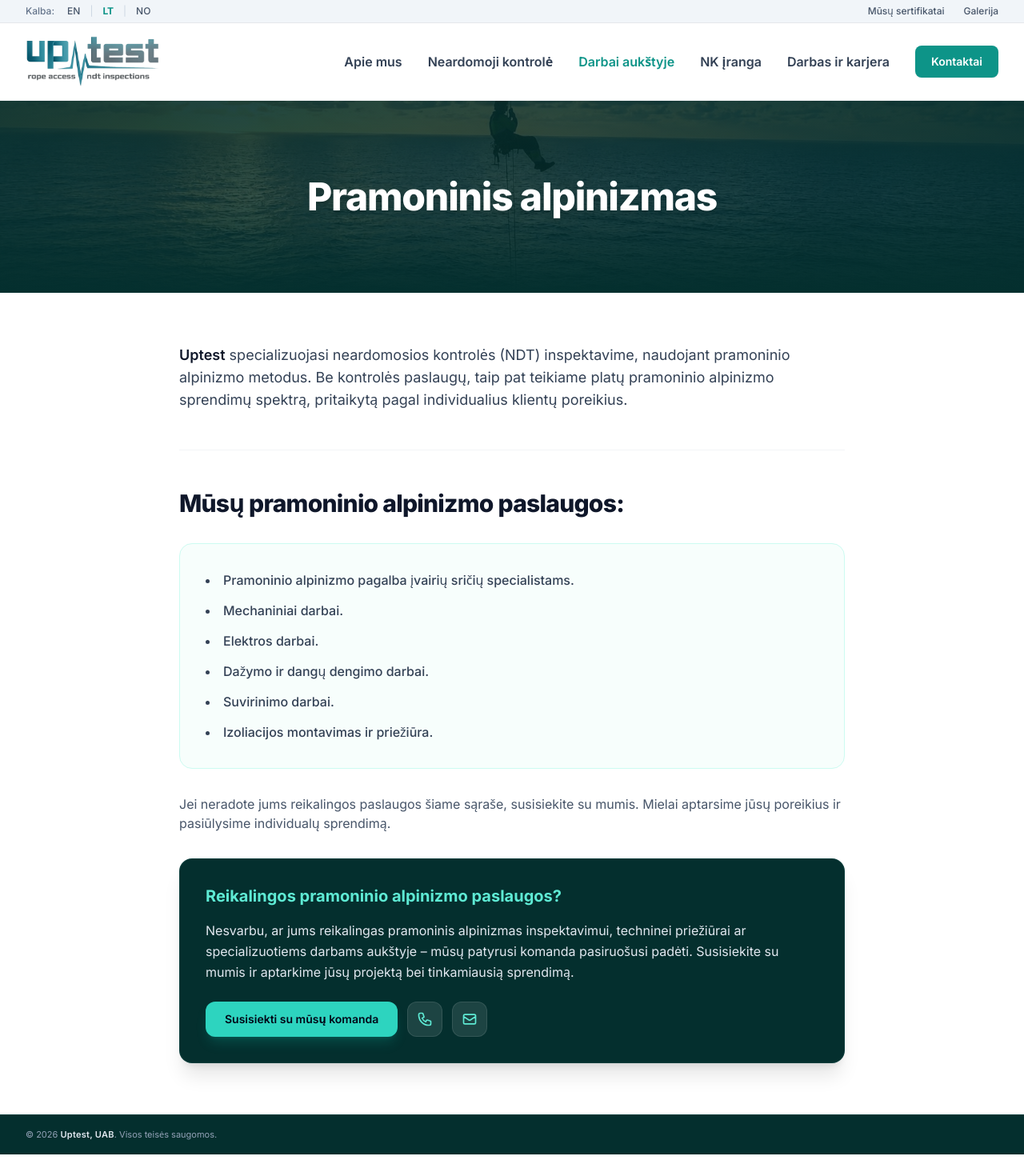
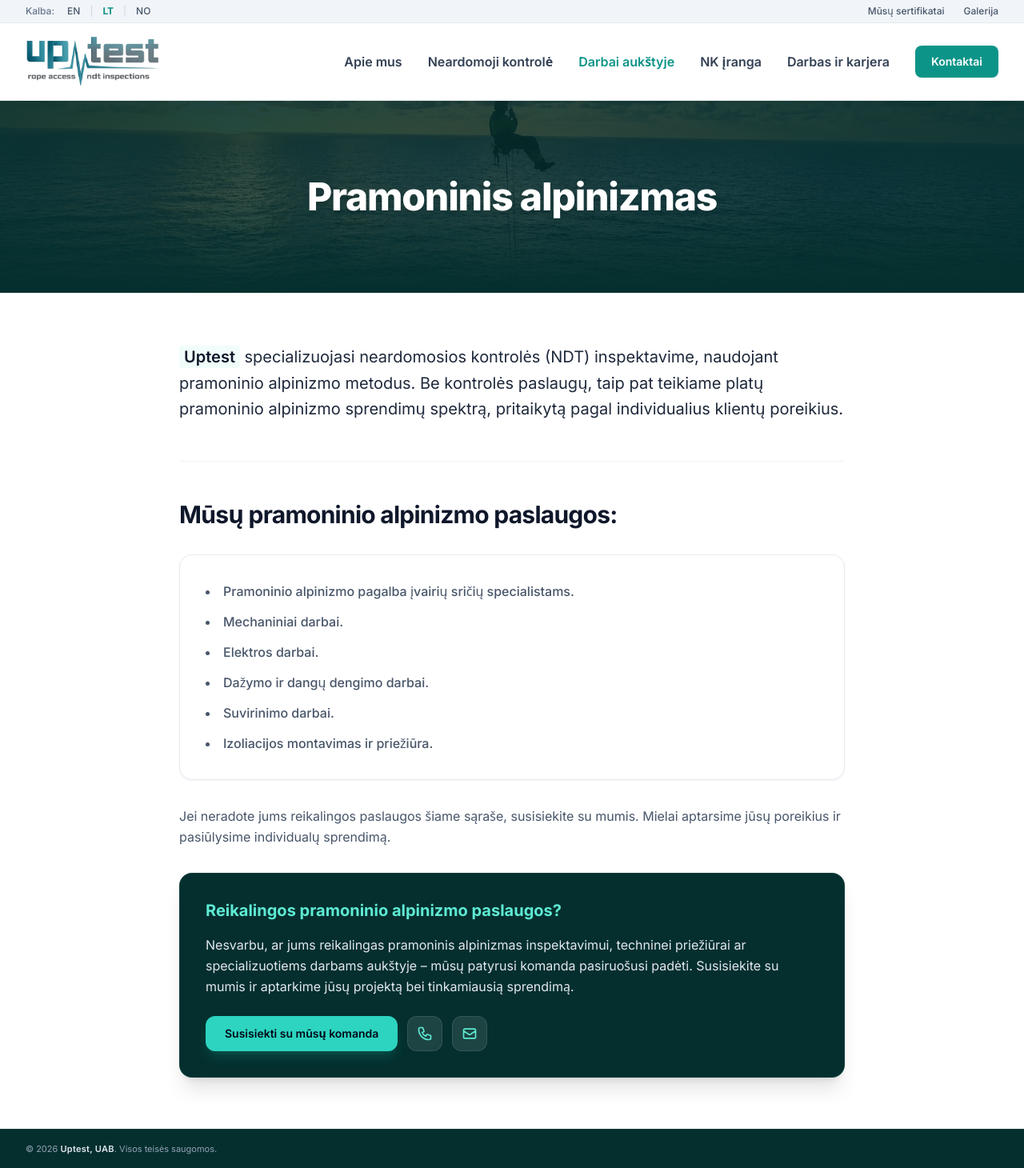
Before and after one commit to mruslys/uptest.no, a Jekyll site: the page built from lt/darbai-aukstyje/index.html, in a window 1280 px wide. Shown: the whole page at 80% size. Built offline with Jekyll 4.4.1, drawn with Linux system fonts in a browser that asks for light colours; nearby versions of some CDN libraries.

Commit message:
Update index.html

```diff
--- a/lt/darbai-aukstyje/index.html
+++ b/lt/darbai-aukstyje/index.html
@@ -8,21 +8,21 @@
 
 <!-- Įvadas / Pramoninio alpinizmo tekstas -->
 <div class="space-y-4">
-    <p class="text-lg font-normal text-slate-700">
-        <strong class="text-slate-900 font-semibold">Uptest</strong> specializuojasi neardomosios kontrolės (NDT) inspektavime, naudojant pramoninio alpinizmo metodus. Be kontrolės paslaugų, taip pat teikiame platų pramoninio alpinizmo sprendimų spektrą, pritaikytą pagal individualius klientų poreikius.
+    <p class="text-xl font-normal text-slate-800 leading-relaxed">
+        <strong class="text-slate-900 font-semibold bg-brand-50 px-1.5 py-0.5 rounded text-brand-800">Uptest</strong> specializuojasi neardomosios kontrolės (NDT) inspektavime, naudojant pramoninio alpinizmo metodus. Be kontrolės paslaugų, taip pat teikiame platų pramoninio alpinizmo sprendimų spektrą, pritaikytą pagal individualius klientų poreikius.
     </p>
 </div>
 
-<hr class="border-gray-100 my-8">
+<hr class="border-slate-100 my-8">
 
 <!-- Paslaugų sąrašas -->
 <div class="space-y-8">
-    <h2 class="text-2xl sm:text-3xl font-extrabold text-slate-900 tracking-tight">
+    <h2 class="text-2xl sm:text-3xl font-bold text-slate-900 tracking-tight">
         Mūsų pramoninio alpinizmo paslaugos:
     </h2>
 
-    <div class="bg-brand-50/50 rounded-2xl p-6 sm:p-8 border border-brand-100 space-y-6">
-        <ul class="space-y-3 list-disc list-inside text-slate-700 font-medium">
+    <div class="bg-white rounded-2xl p-6 sm:p-8 border border-slate-200/80 shadow-sm space-y-6">
+        <ul class="space-y-3 list-disc list-inside text-slate-600 font-medium">
             <li>Pramoninio alpinizmo pagalba įvairių sričių specialistams.</li>
             <li>Mechaniniai darbai.</li>
             <li>Elektros darbai.</li>
@@ -32,7 +32,7 @@
         </ul>
     </div>
 
-    <p class="text-base text-slate-600">
+    <p class="text-base text-slate-600 leading-relaxed">
         Jei neradote jums reikalingos paslaugos šiame sąraše, susisiekite su mumis. Mielai aptarsime jūsų poreikius ir pasiūlysime individualų sprendimą.
     </p>
 
```
